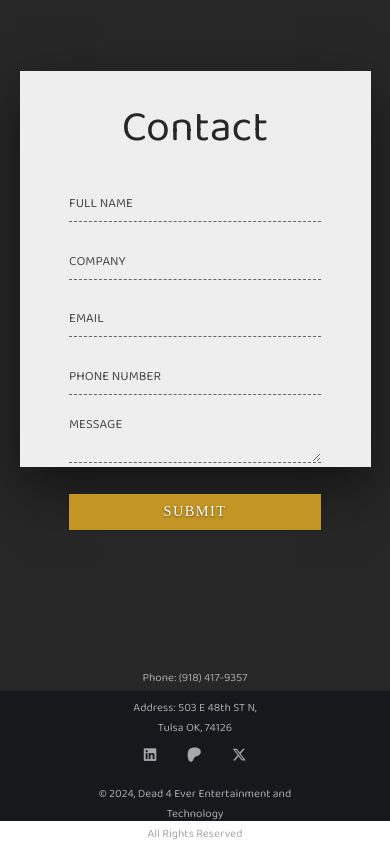
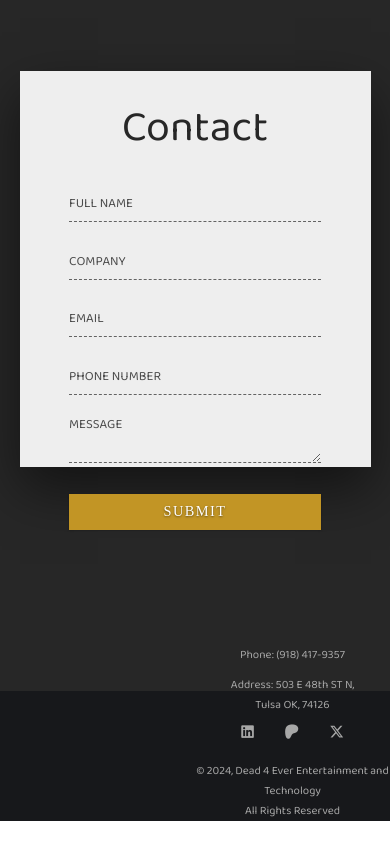
Before and after one commit to Dead-4-Ever-Entertainment/D4E_Website, a plain HTML site: page index.html in a window 390 px wide. Shown: the part 4934-5778 px from the top of the page. After the commit the page ends 5755 px from the top, so only its background shows below. Drawn offline with nearby package versions, Linux system fonts and the light colour scheme; grey boxes are pictures that could not be loaded; a web font is replaced by a local one.

Commit message:
Update style.css

```diff
--- a/style.css
+++ b/style.css
@@ -978,8 +978,8 @@ html {
   .footer {
     height: 30rem;
     display: flex;
-    justify-content: center;
-    align-items: center;
+    justify-content:end;
+    align-items: end;
   }
 }
 
```
